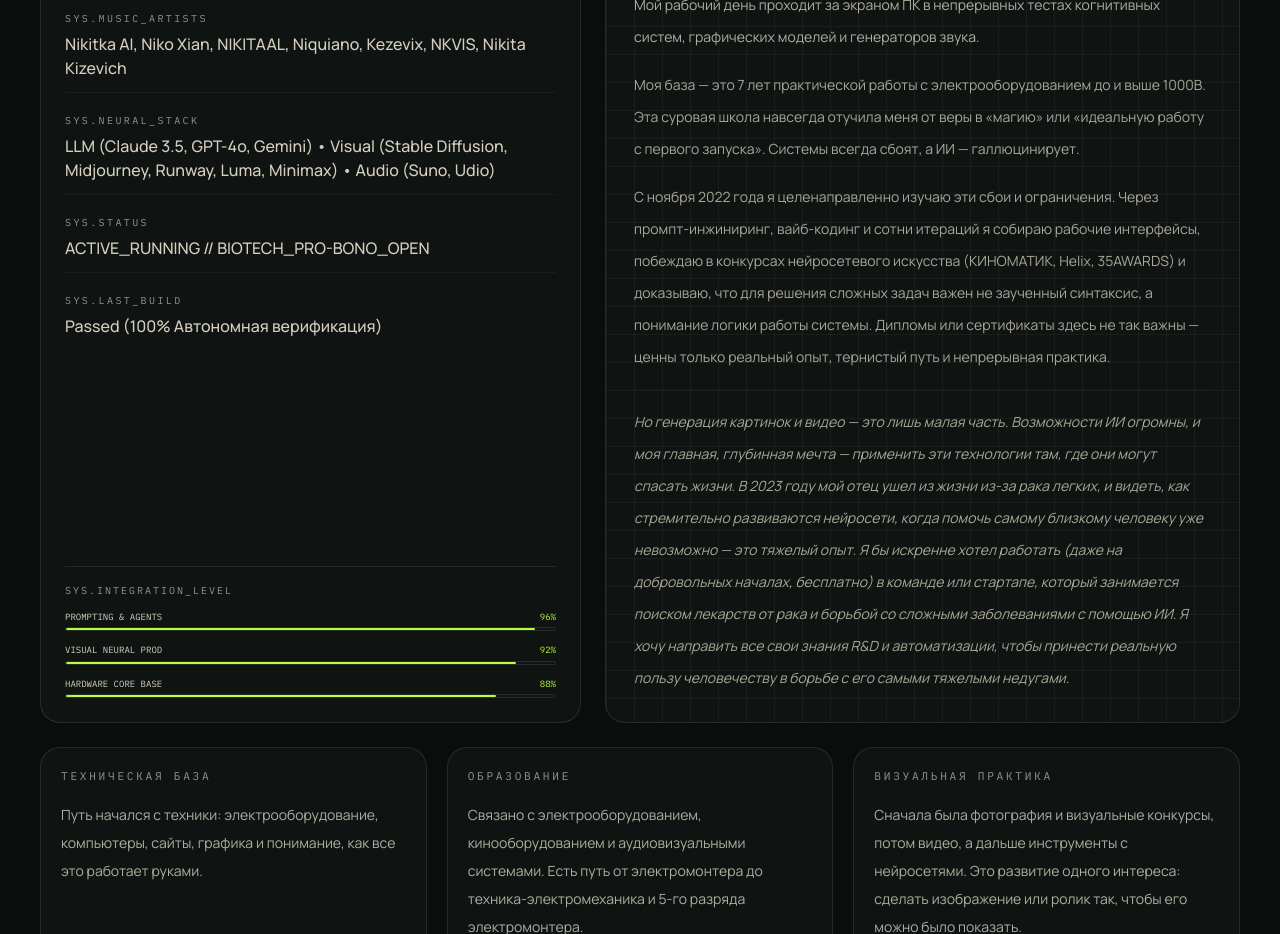
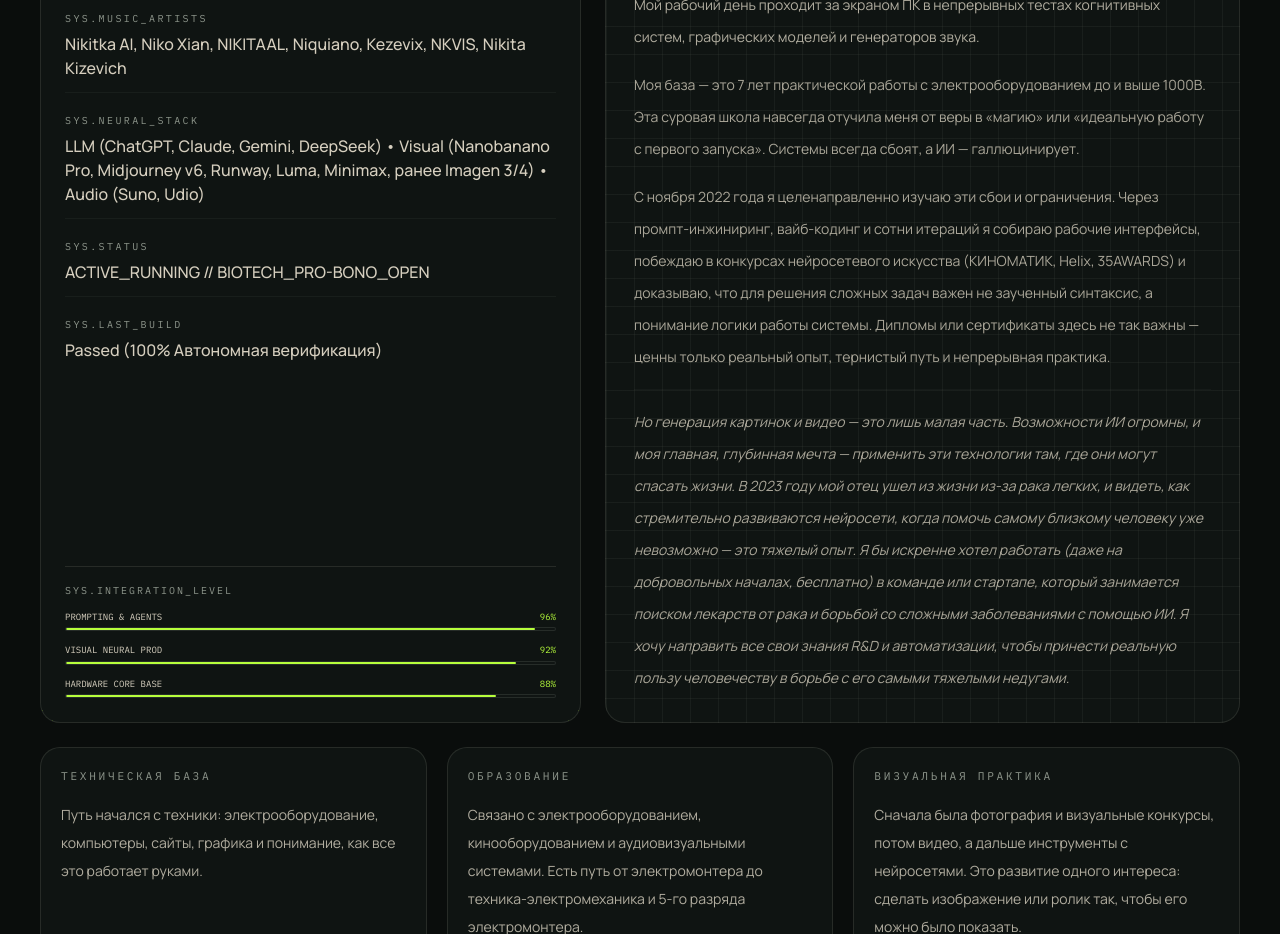
Before and after one commit to AI-Nikitka93/ai-nikitka-portfolio, a Next.js app: page /about in a window 1280 px wide. Shown: the part 980-1914 px from the top of the page. Built offline with nearby package versions, Linux system fonts and the light colour scheme; no server answers.

Commit message:
Update dossier neural stack to general ChatGPT model and include Imagen 3/4 with Nanobanano Pro

```diff
--- a/src/app/about/page.tsx
+++ b/src/app/about/page.tsx
@@ -245,7 +245,7 @@ export default function AboutPage() {
                   ["sys.alias", "AI_Nikitka93 / Nikitka AI"],
                   ["sys.name", "Никита Кизевич / Nikita / Mikita Kizevich"],
                   ["sys.music_artists", "Nikitka AI, Niko Xian, NIKITAAL, Niquiano, Kezevix, NKVIS, Nikita Kizevich"],
-                  ["sys.neural_stack", "LLM (Claude 3.5, GPT-4o, Gemini) • Visual (Stable Diffusion, Midjourney, Runway, Luma, Minimax) • Audio (Suno, Udio)"],
+                  ["sys.neural_stack", "LLM (ChatGPT, Claude, Gemini, DeepSeek) • Visual (Nanobanano Pro, Midjourney v6, Runway, Luma, Minimax, ранее Imagen 3/4) • Audio (Suno, Udio)"],
                   ["sys.status", "ACTIVE_RUNNING // BIOTECH_PRO-BONO_OPEN"],
                   ["sys.last_build", "Passed (100% Автономная верификация)"]
                 ].map(([key, value]) => (
```
